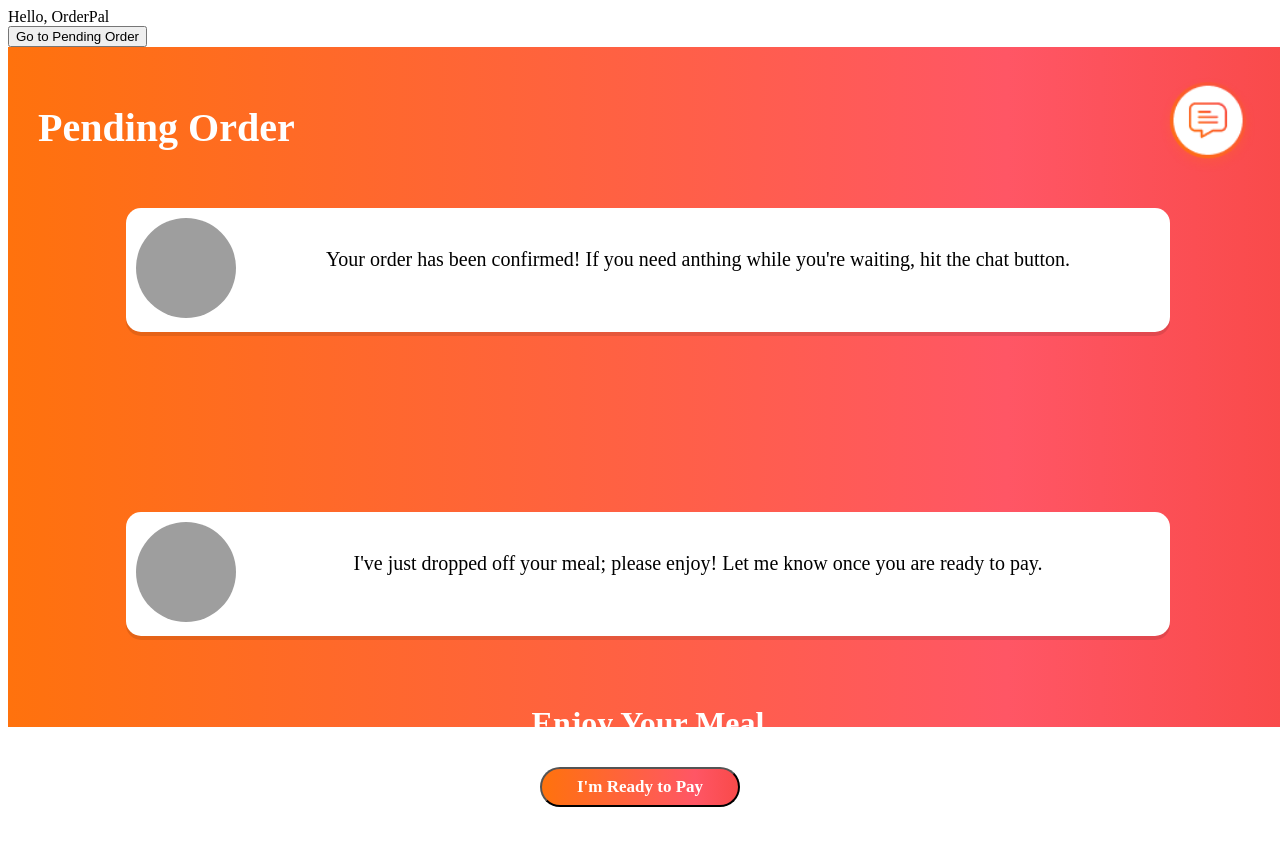
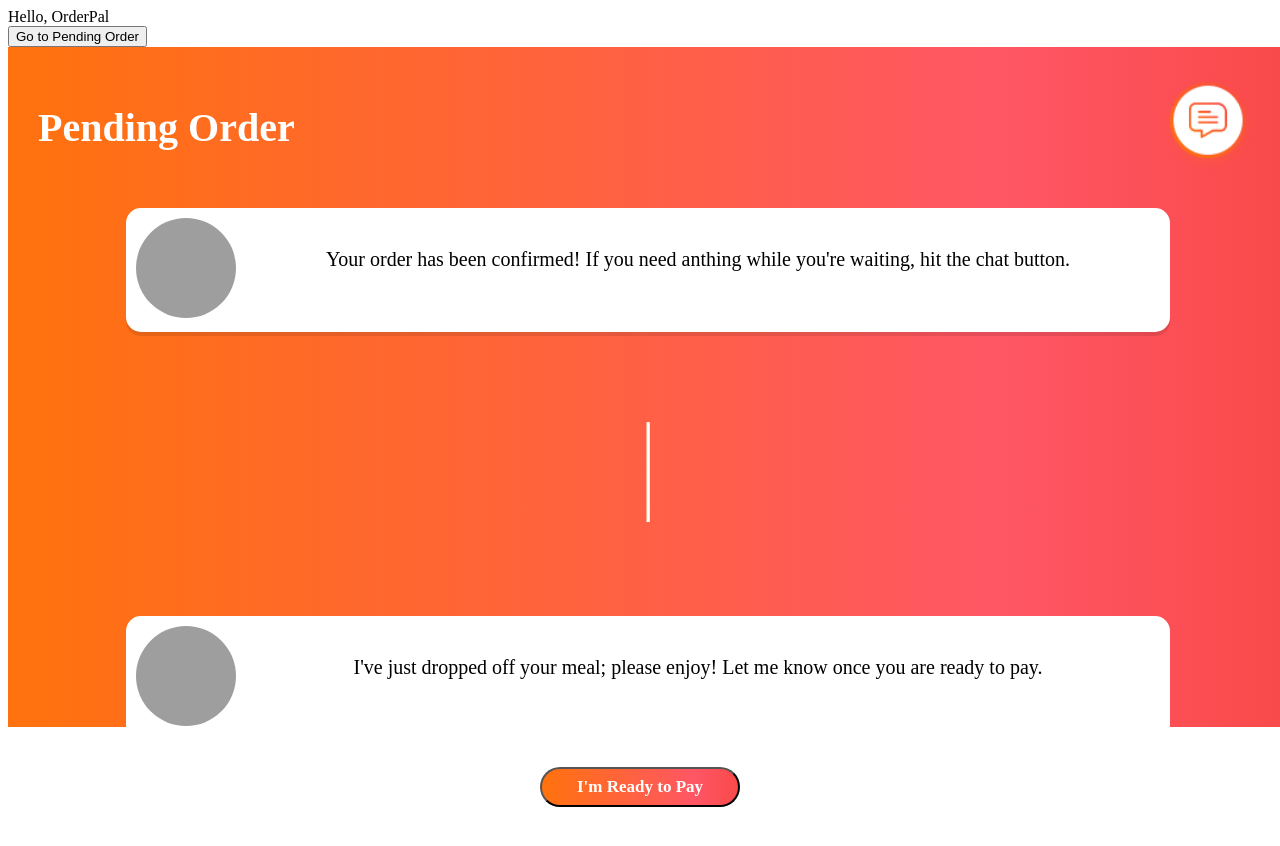
Before and after one commit to openwater-fall2020/order-pal, a React (Create React App) app: page /pending in a window 1280 px wide. Shown: the top 846 px of the page. Built offline with nearby package versions, Linux system fonts and the light colour scheme; grey boxes are pictures that could not be loaded; the HTML template or start-up script is replaced by a standard one.

Commit message:
updateddd

```diff
--- a/src/payment/pending-order.js
+++ b/src/payment/pending-order.js
@@ -2,6 +2,7 @@ import React, { Component } from "react";
 import NotiCard from "./server-noticard.js";
 import { Link } from "react-router-dom";
 import floatingChatButton from "./floating-chat-button.png";
+import line from "./pending-line.png";
 
 class Pending extends Component {
   constructor(props) {
@@ -38,7 +39,9 @@ class Pending extends Component {
               <div class="notifications">
                 <NotiCard text={this.state.info} />
               </div>
-              <div class="loading" style={{ padding: 90 }}></div>
+              <div class="loading" style={{ padding: 90 }}>
+			  <img src={line} height="100px" alt="Line" />
+			  </div>
               <div class="notifications">
                 <NotiCard text={this.state.deliveredInfo} />
               </div>
@@ -46,7 +49,7 @@ class Pending extends Component {
                 <h1 style={{color: "white",
 			    paddingTop: "6vh",
 			    paddingBottom: "3vh",
-			    fontFamily: "Aktiv Grotesk",}}>Enjoy Your Meal</h1>
+			    fontFamily: "Comic Sans",}}>Enjoy Your Meal</h1>
               </div>
             </div>
           ) : (
--- a/src/payment/receipt-details.js
+++ b/src/payment/receipt-details.js
@@ -1,5 +1,5 @@
 import React, { Component } from "react";
-import line from "./line.png";
+import line from "./receipt-line.png";
 
 class Details extends Component {
   constructor(props) {
```
Also changed, not shown: src/payment/pending-line.png (added), src/payment/receipt-line.png (renamed from src/payment/line.png).
